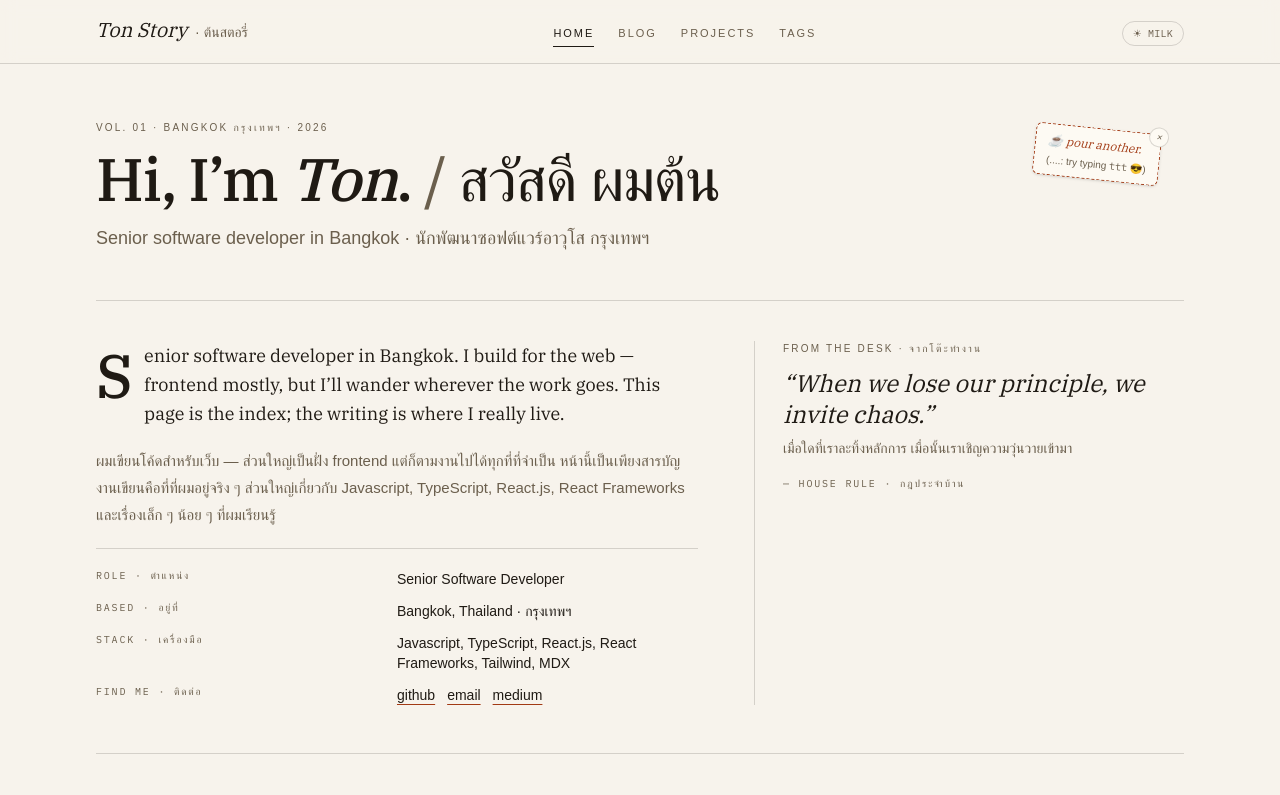
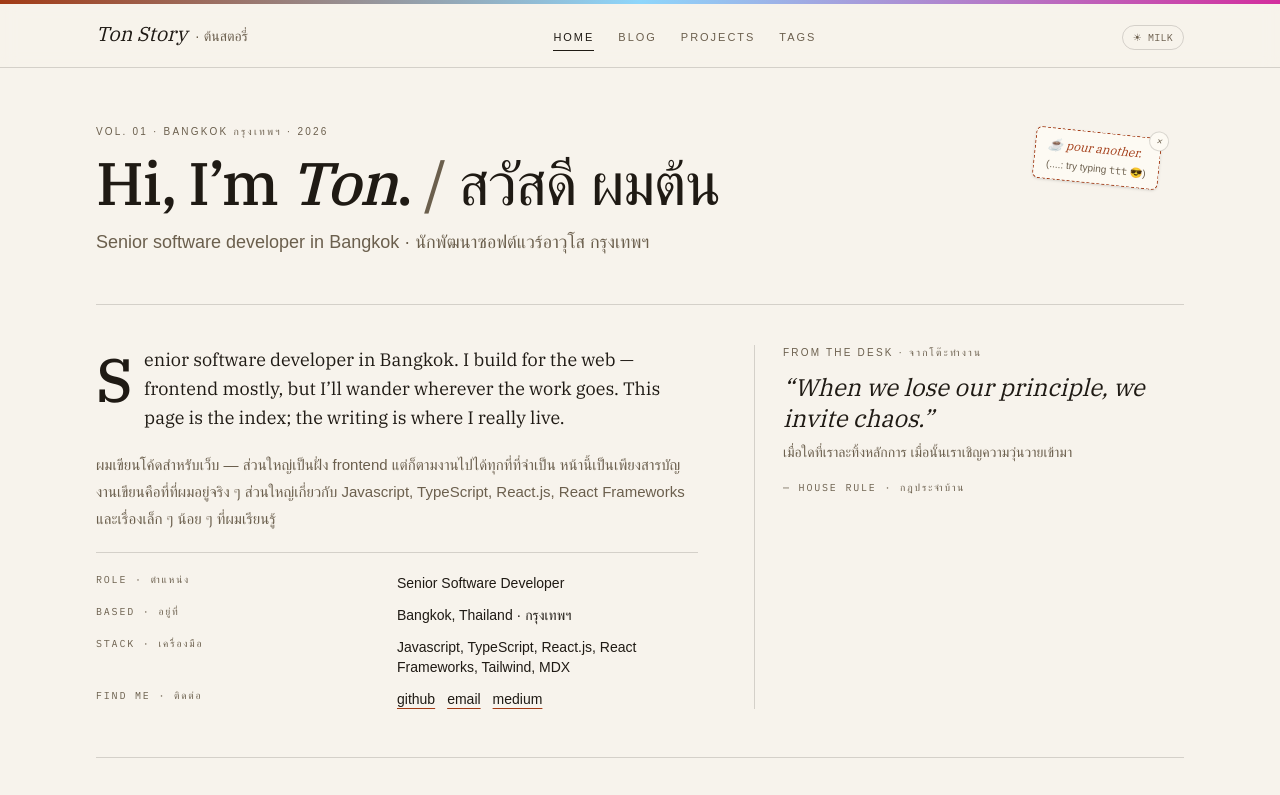
Before and after one commit to Ariyapong/ton-story-next, a Next.js app: page / in a window 1280 px wide. Shown: the top 795 px of the page. Built offline with nearby package versions, Linux system fonts and the light colour scheme; no server answers; a web font is replaced by a local one.

Commit message:
update: add header-bar ui

```diff
--- a/app/globals.css
+++ b/app/globals.css
@@ -214,16 +214,34 @@
   line-height: 1.78;
 }
 
+.header-bar {
+  text-align: center;
+  color: rgb(255, 255, 255);
+  font-size: 1rem;
+  background: linear-gradient(
+    90deg,
+    var(--color-accent),
+    #8ed6fb 50%,
+    #d32e9d
+  );
+  padding: 2px;
+}
+
 /* hover/page-transition micro-interactions */
 @media (prefers-reduced-motion: no-preference) {
   .hover-lift {
-    transition: transform 220ms ease, color 180ms ease;
+    transition:
+      transform 220ms ease,
+      color 180ms ease;
   }
   .hover-lift:hover {
     transform: translateY(-1px);
   }
   .theme-fade {
-    transition: background 320ms ease, color 320ms ease, border-color 320ms ease;
+    transition:
+      background 320ms ease,
+      color 320ms ease,
+      border-color 320ms ease;
   }
 }
 
--- a/components/header.tsx
+++ b/components/header.tsx
@@ -23,6 +23,7 @@ export function Header() {
 
   return (
     <header className="theme-fade sticky top-0 z-40 w-full border-b border-rule bg-background/85 backdrop-blur">
+      <div className="header-bar"></div>
       <div className="mx-auto flex w-full max-w-6xl items-baseline justify-between gap-4 px-5 py-4 sm:px-8">
         <Link href="/" className="flex items-baseline gap-2 hover-lift">
           <span className="font-serif text-xl italic">Ton Story</span>
```
